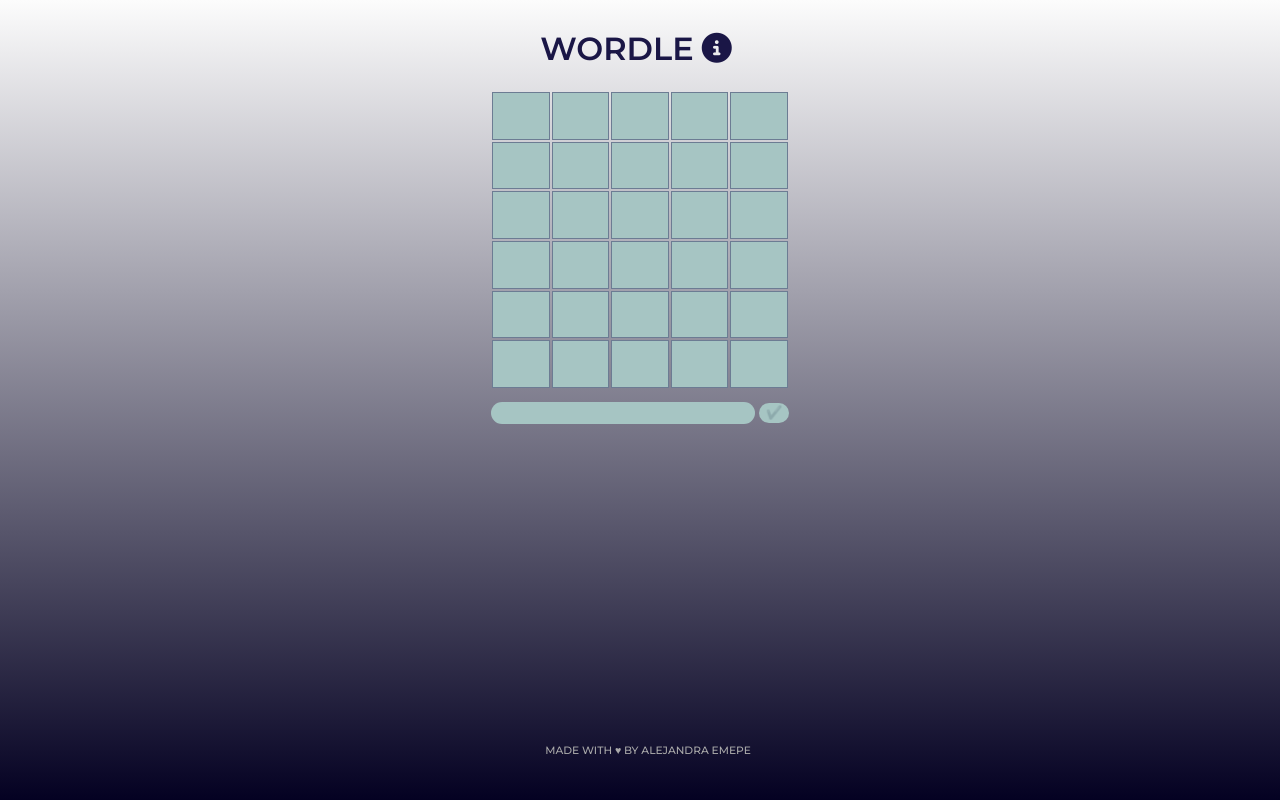
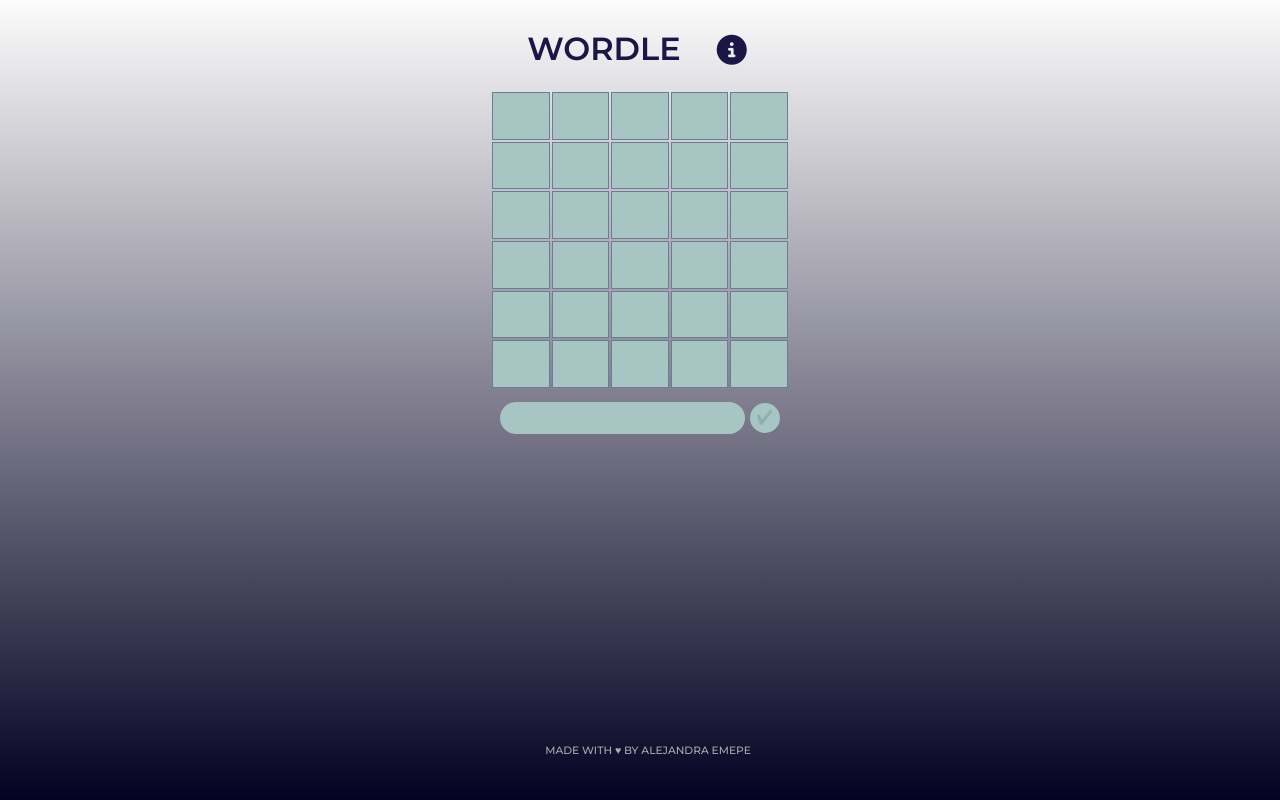
Before and after one commit to AlejandraMejiaP/Wordle, a plain HTML site: page Wordle JS/index.html in a window 1280 px wide. Drawn offline with Linux system fonts and the light colour scheme; no server answers.

Commit message:
Update style.css

```diff
--- a/Wordle JS/style.css
+++ b/Wordle JS/style.css
@@ -4,10 +4,11 @@ body {
     background-attachment: fixed;
     font-family: Montserrat, sans-serif;
     text-transform: uppercase;
+    color: #1a1646;
 
 }
 .header {
-    color: #1a1646;
+
     display: flex;
     justify-content: center;
     align-items: center;
@@ -49,20 +50,22 @@ body {
 .submit__button {
     cursor: pointer;
     width: 30px;
-    height: 20px;
+    height: 30px;
     margin-top: 12px;
     border-radius: 20px;
     border: none;
     background-color: rgb(166, 197, 195);
 }
 .input {
-    width: 260px;
-    height: 20px;
+    width: 230px;
+    height: 30px;
     margin-top: 12px;
     border-radius: 20px;
+    padding-left: 13px;
     border: none;
     background-color: rgb(166, 197, 195);
 }
+
 
 .letters {
 
@@ -84,7 +87,8 @@ body {
     text-transform: uppercase;
     font-size: 30px;
     font-weight: 600px;
-    padding: 8px;
+    margin-left: 30px;
+    padding-top: 6px;
     border-radius: 20px;
     border: none;
     background-color: transparent;
@@ -111,7 +115,7 @@ body {
     margin: auto;
     padding: 20px;
     border: 1px solid lightgray;
-    border-top: 10px solid #58abb7;
+    border-top: 10px solid #1a1646;;
     width: 60%;
 }
 
```
